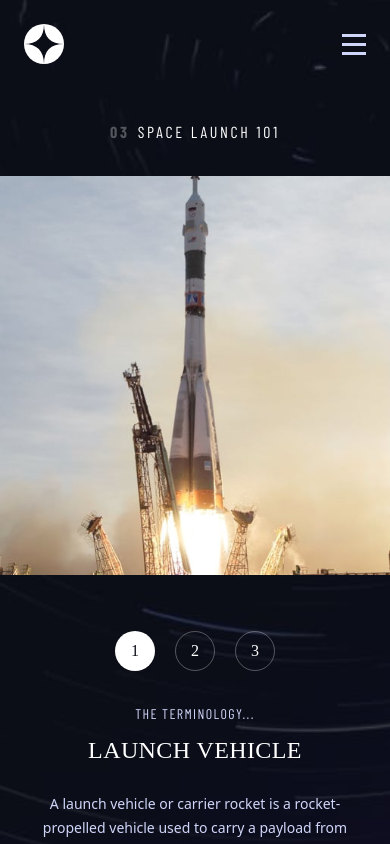
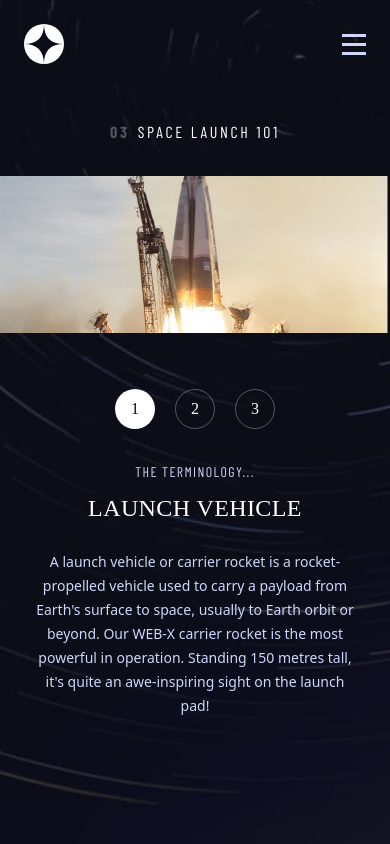
Before and after one commit to Sana-Shabeel/space-tourism-ts, a React (Vite) app: page / in a window 390 px wide. Shown: the top 844 px of the page. Built offline with nearby package versions, Linux system fonts and the light colour scheme; a web font is replaced by a local one.

Commit message:
Fix image dimension on desktop

```diff
--- a/src/pages/Technology.tsx
+++ b/src/pages/Technology.tsx
@@ -7,6 +7,7 @@ const Technology = () => {
   const [techData, setTechData] = useState<Root["technology"]>(data.technology);
   const [tech, setTech] = useState(techData);
   const [IsActive, setIsActive] = useState("");
+  const [windowSize, setWindowSize] = useState(window.innerWidth);
 
   const pickTechHandler = (rocket: string) => {
     setTech(techData.filter((item) => item.name === rocket));
@@ -18,6 +19,19 @@ const Technology = () => {
   useEffect(() => {
     pickTechHandler("Launch vehicle");
   }, []);
+
+  useEffect(() => {
+    window.addEventListener("resize", () => {
+      setWindowSize(window.innerWidth);
+      console.log(windowSize);
+    });
+
+    return () => {
+      window.removeEventListener("resize", () => {
+        console.log("removed");
+      });
+    };
+  }, [windowSize]);
 
   return (
     <section className="min-h-screen bg-technology-mobile bg-cover bg-center md:bg-technology-tablet lg:bg-technology-desktop">
@@ -33,8 +47,12 @@ const Technology = () => {
             {tech.map((img) => (
               <img
                 className="w-screen object-cover object-center lg:w-[32.5rem]"
-                src={img.images.portrait}
-                alt=""
+                src={
+                  windowSize >= 1024
+                    ? img.images.portrait
+                    : img.images.landscape
+                }
+                alt={img.name}
               />
             ))}
           </div>
```
